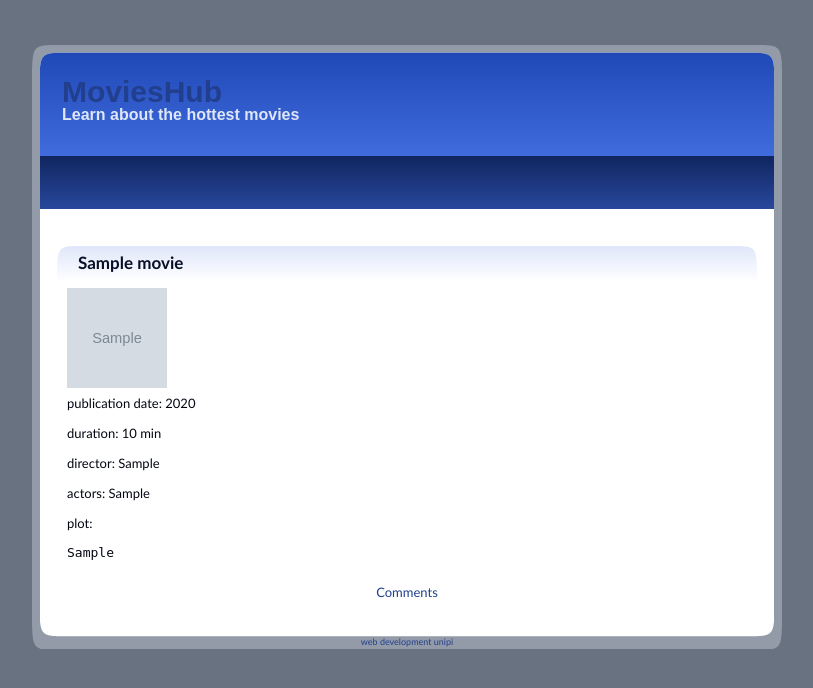
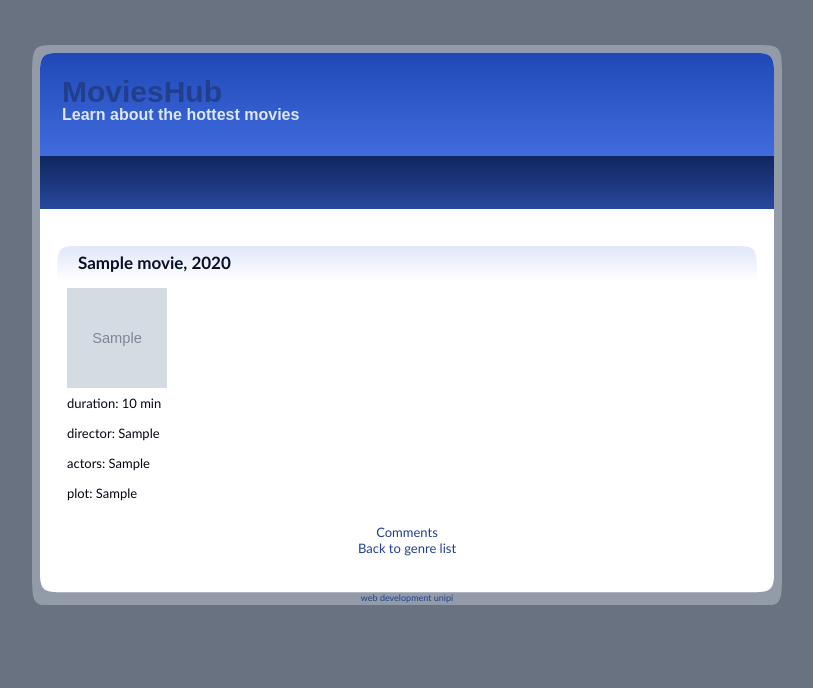
Before and after one commit to kiriakosv/movie-recommendator, a Django app: page /movielists/1/details/ in a window 1280 px wide. Shown: the top 688 px of the page, without its empty margins (233-1046 px from the left). Run offline with Django 3.2, Linux system fonts and the light colour scheme; tables that the repository leaves empty hold one stand-in row (values such as "Sample post"); grey boxes marked "Sample" are stand-in pictures.

Commit message:
Links to previous pages

```diff
--- a/moviesite/mainp/static/mainp/style.css
+++ b/moviesite/mainp/static/mainp/style.css
@@ -150,7 +150,7 @@ padding-top:36px;
 text-align:center;
 }
 
-#comment_section {
+.footer_links {
 text-align:center;
 }
 
--- a/moviesite/movielists/templates/movielists/index.html
+++ b/moviesite/movielists/templates/movielists/index.html
@@ -11,6 +11,9 @@
            <li><a href="{% url 'movielists:movies_by_genre' 'CM' %}">Comedy</a></li>
            <li><a href="{% url 'movielists:movies_by_genre' 'AD' %}">Adventure</a></li>
        </ul>
+       <div class='footer_links'>
+           <a href="{% url 'mainp:index' %}">Back to home</a>
+       </div>
 </div>
 </div>
 {% endblock %}
--- a/moviesite/movielists/templates/movielists/movie_details.html
+++ b/moviesite/movielists/templates/movielists/movie_details.html
@@ -1,20 +1,20 @@
 {% extends "site_template/site_template.html" %}
 
 {% block content %}
-<div class="contentTitle"><h1>{{ movie.title }}</h1></div>
+<div class="contentTitle"><h1>{{ movie.title }}, {{ movie.pub_date.year }}</h1></div>
 <div class="contentText">
     {% if movie.image %}
         <h2> <img src=' {{ movie.image.url }}' height='100' width='100' alt="star wars"></h2>
-<p>publication date: {{ movie.pub_date.year }}</p>
     {% endif%}
 <p>duration: {{ movie.duration }} min</p>
 <p>director: {{ movie.director }}</p>
 <p>actors: {{ movie.actors }}</p>
-<p>plot: <pre>{{ movie.plot }}</pre></p>
+<p>plot: {{ movie.plot }}</p>
 </div>
-<div id='comment_section'>
+<div class='footer_links'>
 <br>
-<a href="{% url 'movielists:movie_comments' movie.id %}">Comments</a>
+<a href="{% url 'movielists:movie_comments' movie.id %}">Comments</a><br>
+<a href="{% url 'movielists:index' %}">Back to genre list</a>
 </div>
 </div>
 {% endblock %}
--- a/moviesite/movielists/templates/movielists/movies_by_genre.html
+++ b/moviesite/movielists/templates/movielists/movies_by_genre.html
@@ -10,8 +10,11 @@
         {% endfor %}
         </ul>
     {% else %}
-        <p>No movies are available.</p>
+    <p>No movies are available.</p><br>
     {% endif %}
+    <div class="footer_links">
+    <a href="{% url 'movielists:index' %}">Back to genre list</a>
+    </div>
 </div>
 </div>
 {% endblock %}
```
Also changed, not shown: moviesite/moviesite/media/nightcrawler-movie.jpg (added).
